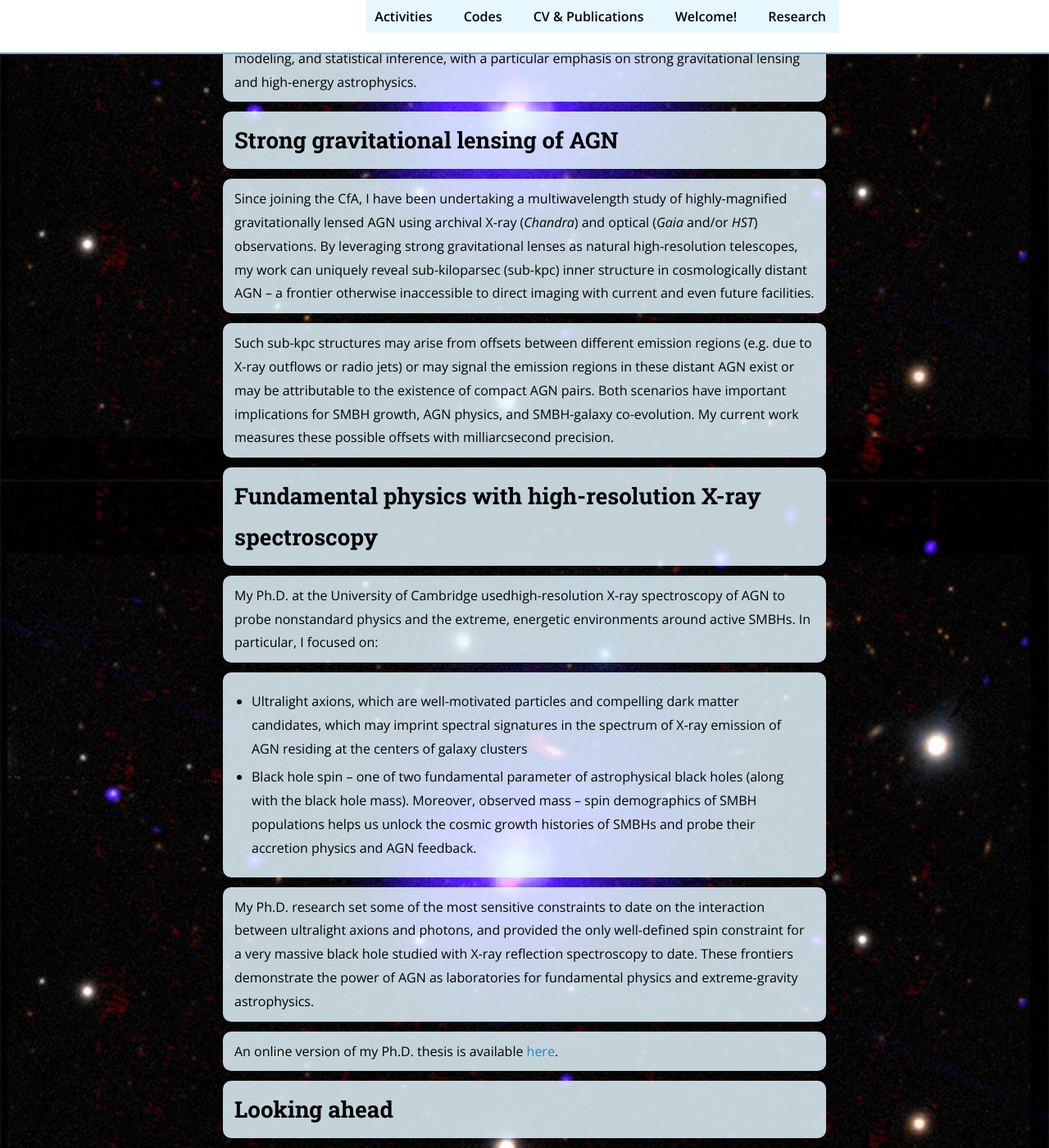
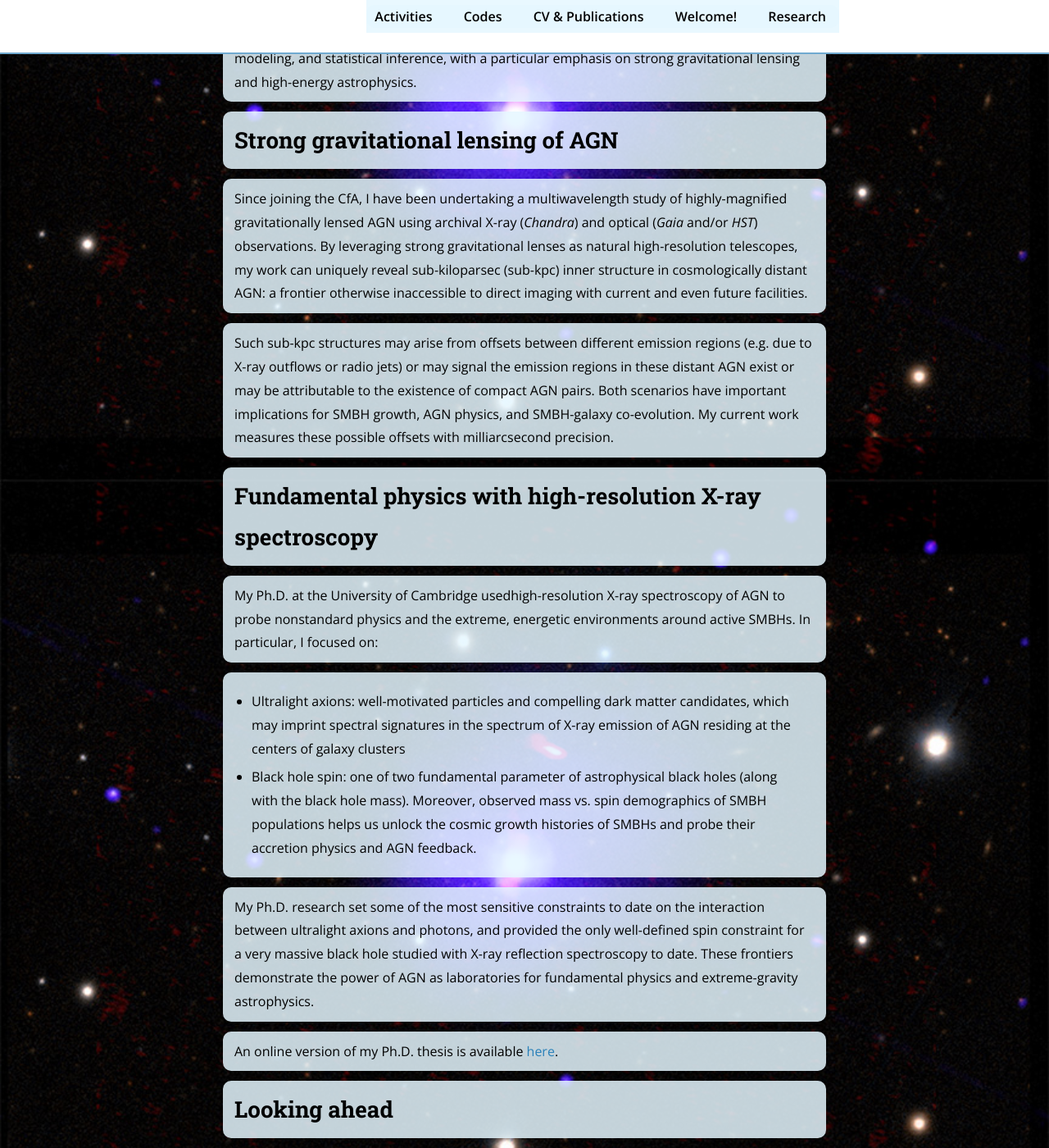
Before and after one commit to jsiskreynes-astro/jsiskreynes-astro.github.io, a Jekyll site: the page built from research.md, in a window 1280 px wide and 1400 px high, scrolled down 325 px. Shown: the whole window at 82% size. Built offline with Jekyll 4.4.1, drawn with Linux system fonts in a browser that asks for light colours; nearby versions of some CDN libraries.

Commit message:
Update research.md

```diff
--- a/research.md
+++ b/research.md
@@ -10,7 +10,7 @@
 
 ## Strong gravitational lensing of AGN
 
-Since joining the CfA, I have been undertaking a multiwavelength study of highly-magnified gravitationally lensed AGN using archival X-ray (_Chandra_) and optical (_Gaia_ and/or _HST_) observations. By leveraging strong gravitational lenses as natural high-resolution telescopes, my work can uniquely reveal sub-kiloparsec (sub-kpc) inner structure in cosmologically distant AGN -- a frontier otherwise inaccessible to direct imaging with current and even future facilities.
+Since joining the CfA, I have been undertaking a multiwavelength study of highly-magnified gravitationally lensed AGN using archival X-ray (_Chandra_) and optical (_Gaia_ and/or _HST_) observations. By leveraging strong gravitational lenses as natural high-resolution telescopes, my work can uniquely reveal sub-kiloparsec (sub-kpc) inner structure in cosmologically distant AGN: a frontier otherwise inaccessible to direct imaging with current and even future facilities.
 
 Such sub-kpc structures may arise from offsets between different emission regions (e.g. due to X-ray outflows or radio jets) or may signal the  emission regions in these distant AGN exist or may be attributable to the existence of compact AGN pairs. Both scenarios have important implications for SMBH growth, AGN physics, and SMBH-galaxy co-evolution. My current work measures these possible offsets with milliarcsecond precision.
 
@@ -18,8 +18,8 @@
 
 My Ph.D. at the University of Cambridge usedhigh-resolution X-ray spectroscopy of AGN to probe nonstandard physics and the extreme, energetic environments around active SMBHs. In particular, I focused on:
 
-- Ultralight axions, which are well-motivated particles and compelling dark matter candidates, which may imprint spectral signatures in the spectrum of X-ray emission of AGN residing at the centers of galaxy clusters
-- Black hole spin -- one of two fundamental parameter of astrophysical black holes (along with the black hole mass). Moreover, observed mass -- spin demographics of SMBH populations helps us unlock the cosmic growth histories of SMBHs and probe their accretion physics and AGN feedback.
+- Ultralight axions: well-motivated particles and compelling dark matter candidates, which may imprint spectral signatures in the spectrum of X-ray emission of AGN residing at the centers of galaxy clusters
+- Black hole spin: one of two fundamental parameter of astrophysical black holes (along with the black hole mass). Moreover, observed mass vs. spin demographics of SMBH populations helps us unlock the cosmic growth histories of SMBHs and probe their accretion physics and AGN feedback.
 
 My Ph.D. research set some of the most sensitive constraints to date on the interaction between ultralight axions and photons, and provided the only well-defined spin constraint for a very massive black hole studied with X-ray reflection spectroscopy to date. These frontiers demonstrate the power of AGN as laboratories for fundamental physics and extreme-gravity astrophysics.
 
```
